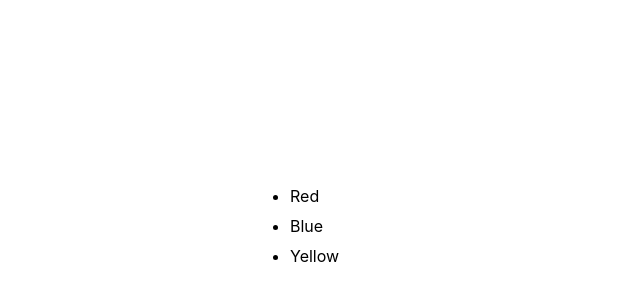
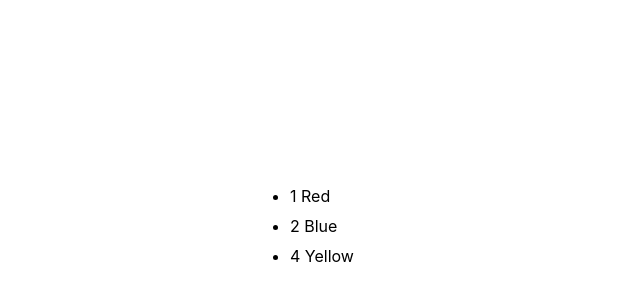
Before and after one commit to Chris1998c/React, a React (Create React App) app: page / in a window 1280 px wide. Shown: the part 70-370 px from the top of the page, without its empty margins (0-640 px from the left). Built offline with nearby package versions, Linux system fonts and the light colour scheme.

Commit message:
Exercise54 update

```diff
--- a/src/App.jsx
+++ b/src/App.jsx
@@ -5,7 +5,12 @@ import "./App.css";
 
 
 function App() {
-  const colorList = ["Red", "Blue", "Yellow"];
+
+  const colorList = [
+    { id:1, name: 'Red' },
+    { id:2, name: 'Blue' },
+    { id:4, name: 'Yellow' },
+  ];
 
   return (
     <div className="App">
--- a/src/Colors.jsx
+++ b/src/Colors.jsx
@@ -1,9 +1,11 @@
+
+
 
 export function Colors({items}){
   return (
     <ul>
-      {items.map((color, i) => (
-        <li className="list" key={i} > {color}</li>
+      {items.map((color) => (
+        <li className="list" key= {color} >{color.id} {color.name} </li>
       ))}
     </ul>
   );
```
